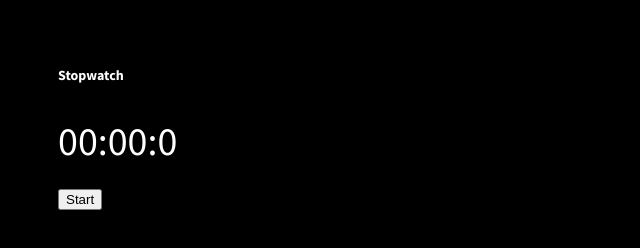
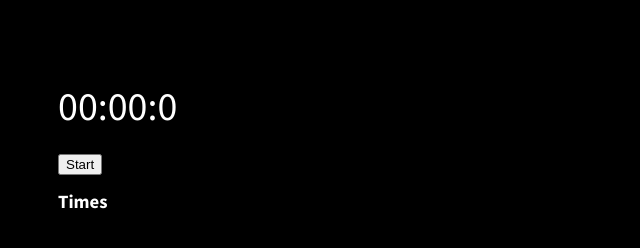
Before and after one commit to kevinloeffler/Rubik-Stopwatch, a website with bundled scripts: page index.html in a window 1280 px wide. Shown: the whole page, without its empty margins (0-640 px from the left). Built offline with nearby package versions, Linux system fonts and the light colour scheme.

Commit message:
Restructuring

```diff
--- a/index.html
+++ b/index.html
@@ -10,7 +10,7 @@
 </head>
 <body>
 
-<h1>Stopwatch</h1>
+<div class="time-block">
     <div id="time">
         <p id="minutes">00</p>
         <p>:</p>
@@ -19,8 +19,20 @@
         <p id="tenths">0</p>
     </div>
     <button id="startStop">Start</button>
+</div>
+
+<div class="history-block">
+    <h3 class="history-title">Times</h3>
+    <div class="delete-icon" id="delete-all-icon">
+        <span>↵</span> to delete all
+    </div>
     <div id="history">
         <!-- Dynamically created -->
+    </div>
+</div>
+
+<div class="keyboard-block">
+
 </div>
 
 </body>
--- a/styles.css
+++ b/styles.css
@@ -19,10 +19,6 @@ body {
     background-color: var(--bkg-color);
     padding: 50px;
     line-height: 1em;
-}
-
-h1 {
-    font-size: 14px;
 }
 
 #time {
@@ -49,9 +45,14 @@ h1 {
     padding: 6px 12px 2px;
     border-radius: 8px;
     opacity: 0;
+    transition: opacity 100ms;
 }
 
 .delete-icon span {
     display: inline-block;
     transform: translateY(2px);
 }
+
+.history-title {
+    display: inline-block;
+}
```
Lines whose indentation alone changed are shown as unchanged.
